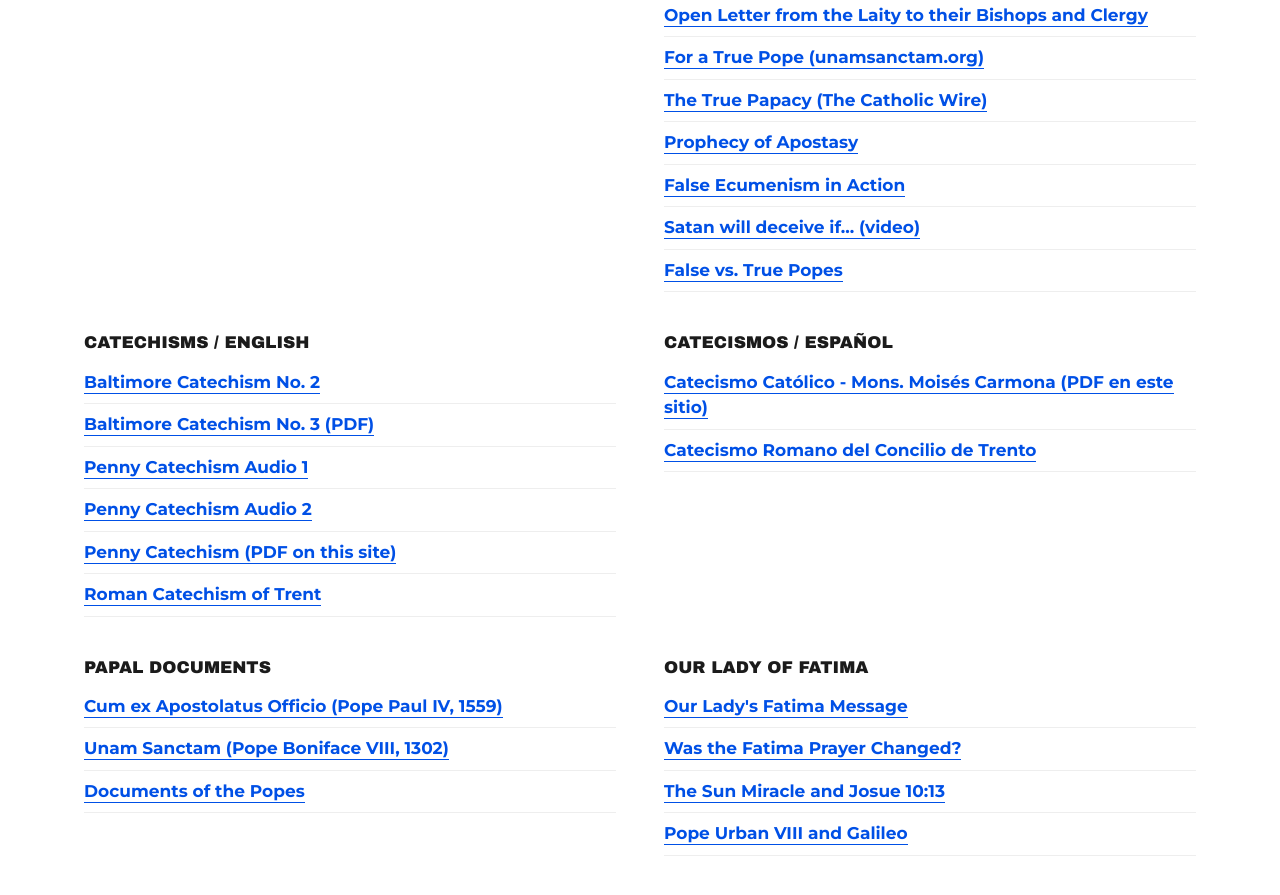
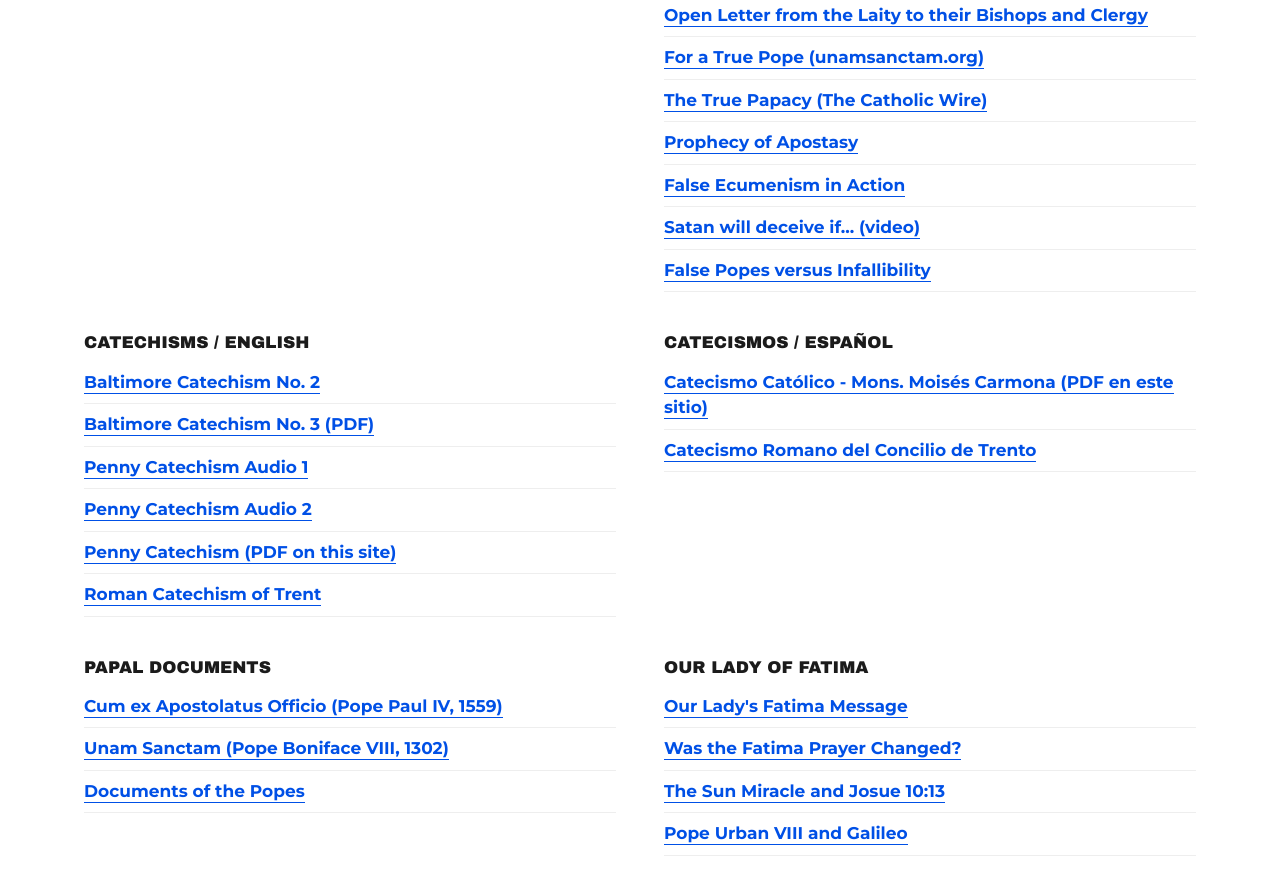
Before and after one commit to ourladymhtchurch/ourladymhtchurch.github.io, a Jekyll site: the page built from resources.html, in a window 1280 px wide and 900 px high, scrolled down 678 px. Shown: the top 895 px of the window. Built offline with Jekyll 4.4.1, drawn with Linux system fonts in a browser that asks for light colours.

Commit message:
Rename the marienfried.com link to False Popes versus Infallibility in the menu and on the Resources page

```diff
--- a/_data/navigation.yml
+++ b/_data/navigation.yml
@@ -84,7 +84,7 @@ drawer:
     url: http://www.marienfried.com/catholic%20teachings/false%20ecumenism%20in%20action.htm
   - title: "Satan will deceive if..."
     url: https://www.youtube.com/watch?v=7RrUmvqc31g
-  - title: "FALSE vs. TRUE POPES"
+  - title: "False Popes versus Infallibility"
     url: http://www.marienfried.com/catholic%20teachings/false%20popes%20versus%20infallibility.html
   - title: "Catholic Creeds"
     children:
--- a/_data/resources.yml
+++ b/_data/resources.yml
@@ -22,7 +22,7 @@
     - { title: "Prophecy of Apostasy", url: "http://www.marienfried.com/catholic%20teachings/prophecy%20of%20apostasy.html" }
     - { title: "False Ecumenism in Action", url: "http://www.marienfried.com/catholic%20teachings/false%20ecumenism%20in%20action.htm" }
     - { title: "Satan will deceive if... (video)", url: "https://www.youtube.com/watch?v=7RrUmvqc31g" }
-    - { title: "False vs. True Popes", url: "http://www.marienfried.com/catholic%20teachings/false%20popes%20versus%20infallibility.html" }
+    - { title: "False Popes versus Infallibility", url: "http://www.marienfried.com/catholic%20teachings/false%20popes%20versus%20infallibility.html" }
 
 - title: Catechisms / English
   links:
```
